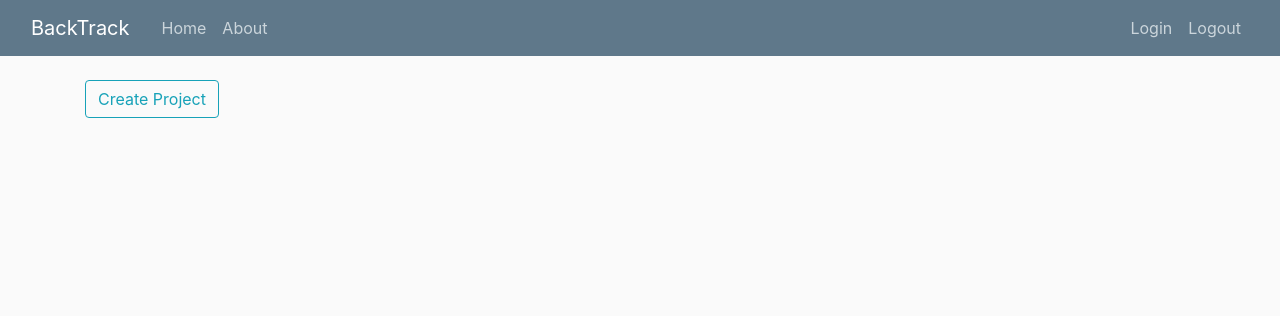
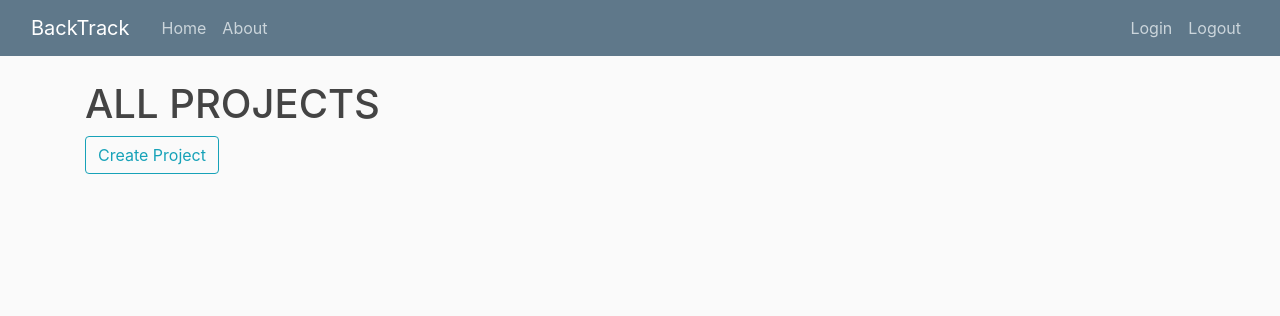
Before and after one commit to martinkingtw/BT_sprint1_demo, a Django app: page / in a window 1280 px wide. Shown: the top 316 px of the page. Run offline with Django 3.2, Linux system fonts and the light colour scheme; data that the repository does not hold is empty; some libraries are stand-ins or nearby versions.

Commit message:
minor update on project-home

```diff
--- a/templates/project/home.html
+++ b/templates/project/home.html
@@ -1,5 +1,6 @@
 {% extends "base_noSidebar.html" %}
 {% block content %}
+<h1>ALL PROJECTS</h1>
 {% for project in projects %}
 	<h2><a href="{% url 'productBacklog-home' project.pk %}">{{ project.title }}</a></h2>
 	<p align="justify">{{ project.details }}</p>
```
Also changed, not shown: db.sqlite3.
